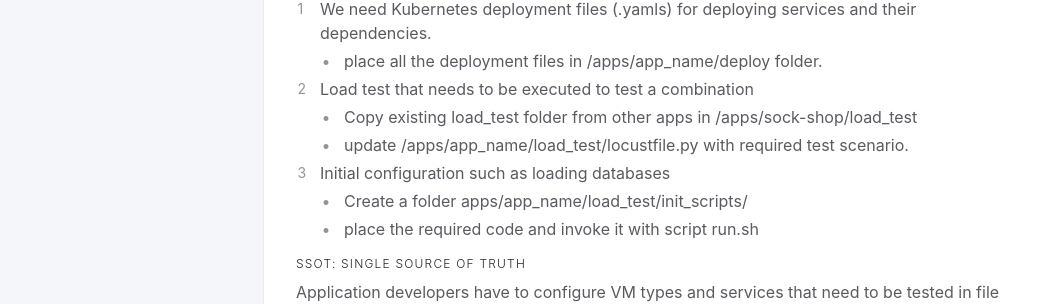
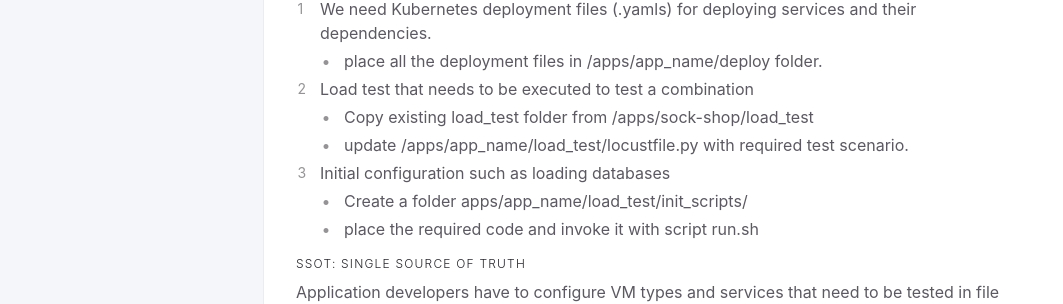
Before and after one commit to kubercostoptimizer/kubercostoptimizer.github.io, a Jekyll site: the page built from docs/implementation.md, in a window 1280 px wide. Shown: the part 1103-1407 px from the top of the page, without its empty margins (108-1171 px from the left). Built offline with Jekyll 4.4.1, drawn with Linux system fonts in a browser that asks for light colours.

Commit message:
Update implementation.md

```diff
--- a/docs/implementation.md
+++ b/docs/implementation.md
@@ -43,7 +43,7 @@ Kuber needs the following information from the application developer:
 1. We need Kubernetes deployment files (.yamls) for deploying services and their dependencies.
    - place all the deployment files in /apps/app_name/deploy folder.
 2. Load test that needs to be executed to test a combination
-   - Copy existing load_test folder from other apps in /apps/sock-shop/load_test
+   - Copy existing load_test folder from /apps/sock-shop/load_test
    - update /apps/app_name/load_test/locustfile.py with required test scenario.
 3. Initial configuration such as loading databases
    - Create a folder apps/app_name/load_test/init_scripts/
```
